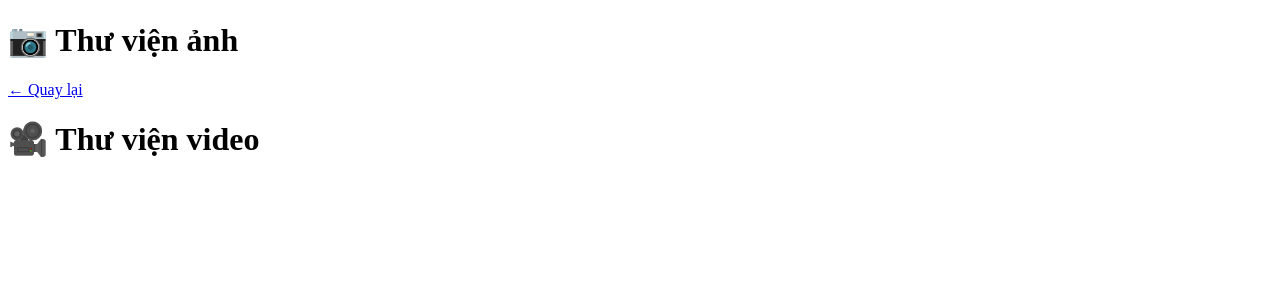
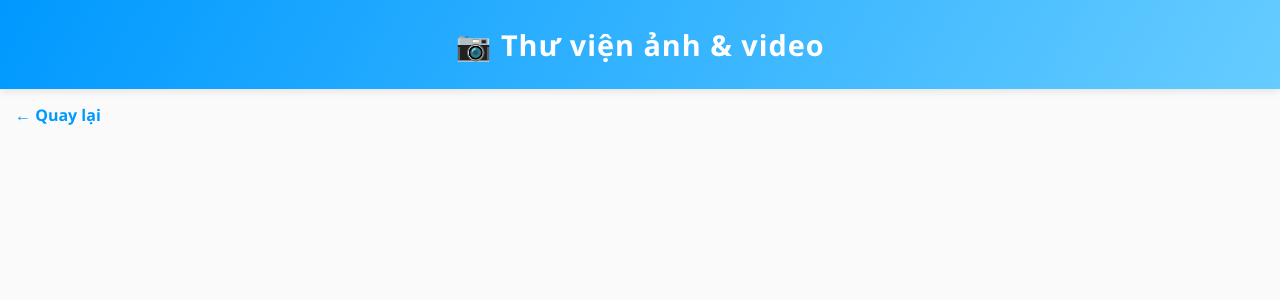
Before and after one commit to billhaha1947/flask-update, a Flask app: template templates/gallery.html in a window 1280 px wide. Shown: the top 300 px of the page. Run offline with Flask 3, Linux system fonts and the light colour scheme; the template is opened without the code that fills it, so the values that code supplies are empty.

Commit message:
Update gallery.html

```diff
--- a/templates/gallery.html
+++ b/templates/gallery.html
@@ -2,25 +2,205 @@
 <html lang="vi">
 <head>
   <meta charset="UTF-8">
+  <meta name="viewport" content="width=device-width, initial-scale=1.0">
   <title>Thư viện ảnh & video</title>
+  <style>
+    :root {
+      --bg-light: #fafafa;
+      --bg-dark: #0f0f0f;
+      --text-light: #111;
+      --text-dark: #f1f1f1;
+      --card-light: #fff;
+      --card-dark: #1a1a1a;
+      --accent: #0099ff;
+    }
+
+    body {
+      font-family: 'Segoe UI', sans-serif;
+      background: var(--bg-light);
+      color: var(--text-light);
+      margin: 0;
+      padding: 0;
+      transition: background 0.3s ease, color 0.3s ease;
+    }
+
+    @media (prefers-color-scheme: dark) {
+      body {
+        background: var(--bg-dark);
+        color: var(--text-dark);
+      }
+    }
+
+    header {
+      text-align: center;
+      background: linear-gradient(120deg, #0099ff, #66ccff);
+      color: white;
+      padding: 25px 10px;
+      font-size: 1.8em;
+      font-weight: bold;
+      letter-spacing: 1px;
+      box-shadow: 0 2px 8px rgba(0,0,0,0.1);
+    }
+
+    a.back {
+      display: inline-block;
+      margin: 15px;
+      color: var(--accent);
+      text-decoration: none;
+      font-weight: bold;
+      transition: color 0.2s;
+    }
+
+    a.back:hover {
+      text-decoration: underline;
+      color: #0078e8;
+    }
+
+    .gallery {
+      display: grid;
+      grid-template-columns: repeat(auto-fill, minmax(180px, 1fr));
+      gap: 10px;
+      padding: 20px;
+    }
+
+    .item {
+      position: relative;
+      overflow: hidden;
+      border-radius: 12px;
+      background: var(--card-light);
+      box-shadow: 0 2px 6px rgba(0,0,0,0.1);
+      cursor: pointer;
+      transition: transform 0.3s ease, box-shadow 0.3s ease, filter 0.3s;
+    }
+
+    @media (prefers-color-scheme: dark) {
+      .item {
+        background: var(--card-dark);
+        box-shadow: 0 2px 10px rgba(255,255,255,0.05);
+      }
+    }
+
+    .item:hover {
+      transform: scale(1.05);
+      box-shadow: 0 5px 15px rgba(0,0,0,0.2);
+      filter: brightness(1.1);
+    }
+
+    .item img,
+    .item video {
+      width: 100%;
+      height: 100%;
+      object-fit: cover;
+      display: block;
+      border-radius: 12px;
+    }
+
+    /* Lightbox */
+    .lightbox {
+      display: none;
+      position: fixed;
+      z-index: 999;
+      top: 0; left: 0;
+      width: 100%;
+      height: 100%;
+      background: rgba(0,0,0,0.9);
+      align-items: center;
+      justify-content: center;
+      animation: fadeIn 0.4s ease;
+    }
+
+    .lightbox.active {
+      display: flex;
+    }
+
+    @keyframes fadeIn {
+      from {opacity: 0;}
+      to {opacity: 1;}
+    }
+
+    .lightbox img,
+    .lightbox video {
+      max-width: 90%;
+      max-height: 90%;
+      border-radius: 10px;
+      box-shadow: 0 0 25px rgba(255,255,255,0.2);
+      animation: zoomIn 0.3s ease;
+    }
+
+    @keyframes zoomIn {
+      from {transform: scale(0.9); opacity: 0.7;}
+      to {transform: scale(1); opacity: 1;}
+    }
+
+    .close-btn {
+      position: absolute;
+      top: 20px;
+      right: 25px;
+      color: white;
+      font-size: 2em;
+      cursor: pointer;
+      background: rgba(0,0,0,0.5);
+      border-radius: 50%;
+      padding: 5px 12px;
+      line-height: 1;
+      transition: background 0.3s;
+    }
+
+    .close-btn:hover {
+      background: rgba(255,255,255,0.2);
+    }
+
+  </style>
 </head>
 <body>
-    <h1>📷 Thư viện ảnh</h1>
-    <a href="/">← Quay lại</a>
 
-    <div>
+  <header>📷 Thư viện ảnh & video</header>
+  <a href="/" class="back">← Quay lại</a>
+
+  <div class="gallery">
     {% for img in images %}
-            <img src="{{ img.secure_url }}" width="200" style="margin:5px;">
+      <div class="item" onclick="openLightbox('{{ img.secure_url }}', 'image')">
+        <img src="{{ img.secure_url }}" alt="Ảnh Cloudinary">
+      </div>
+    {% endfor %}
+
+    {% for vid in videos %}
+      <div class="item" onclick="openLightbox('{{ vid.secure_url }}', 'video')">
+        <video src="{{ vid.secure_url }}" muted></video>
+      </div>
     {% endfor %}
   </div>
 
-    <h1>🎥 Thư viện video</h1>
-    <div>
-        {% for vid in videos %}
-            <video width="300" controls style="margin:5px;">
-                <source src="{{ vid.secure_url }}" type="video/mp4">
-            </video>
-        {% endfor %}
+  <div id="lightbox" class="lightbox" onclick="closeLightbox()">
+    <span class="close-btn">&times;</span>
+    <img id="lightboxImg" src="" alt="">
+    <video id="lightboxVid" controls></video>
   </div>
+
+  <script>
+    const lightbox = document.getElementById('lightbox');
+    const imgEl = document.getElementById('lightboxImg');
+    const vidEl = document.getElementById('lightboxVid');
+
+    function openLightbox(src, type) {
+      lightbox.classList.add('active');
+      if (type === 'image') {
+        imgEl.src = src;
+        imgEl.style.display = 'block';
+        vidEl.style.display = 'none';
+      } else {
+        vidEl.src = src;
+        vidEl.style.display = 'block';
+        imgEl.style.display = 'none';
+      }
+    }
+
+    function closeLightbox() {
+      lightbox.classList.remove('active');
+      imgEl.src = '';
+      vidEl.src = '';
+    }
+  </script>
+
 </body>
 </html>
```
Lines whose indentation alone changed are shown as unchanged.
